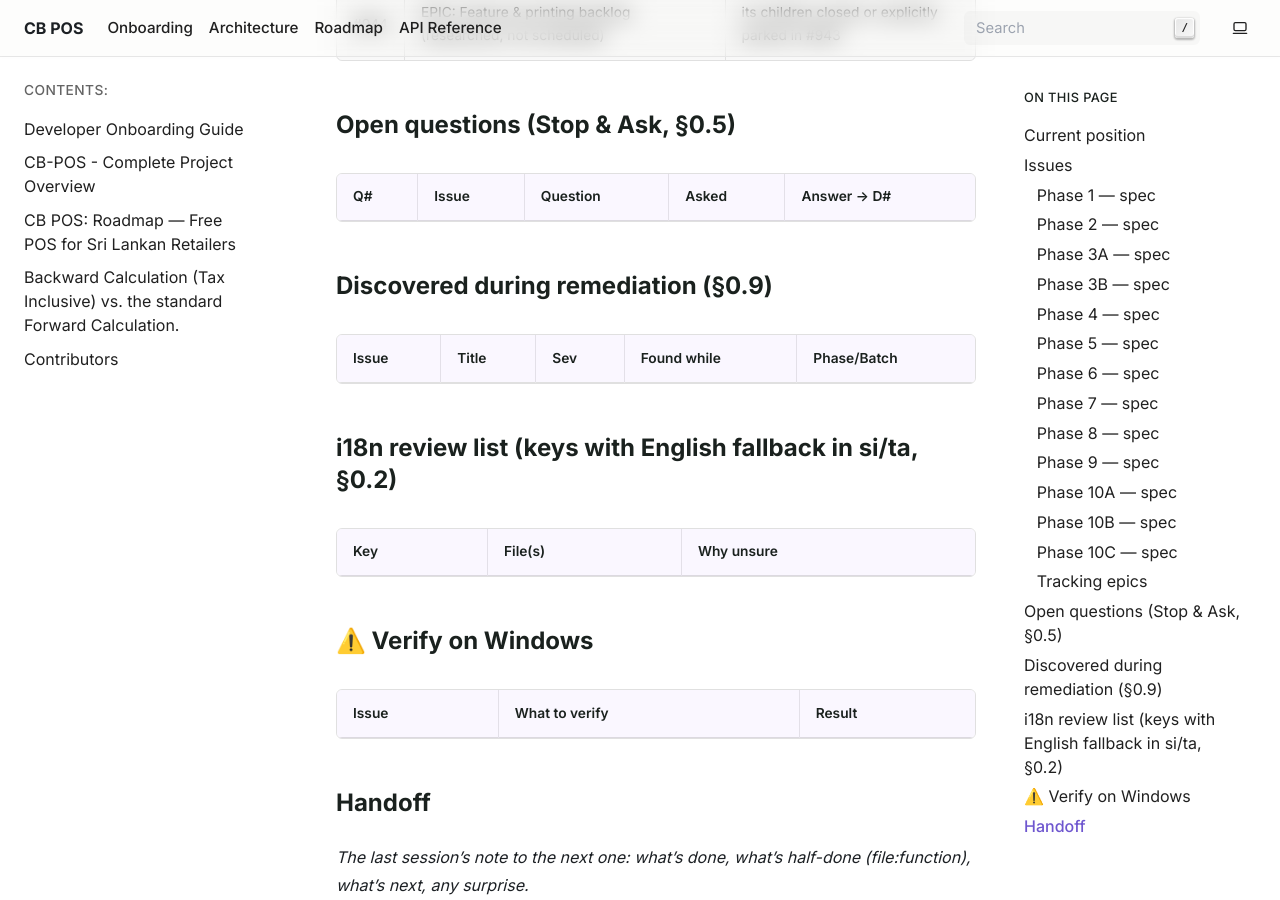
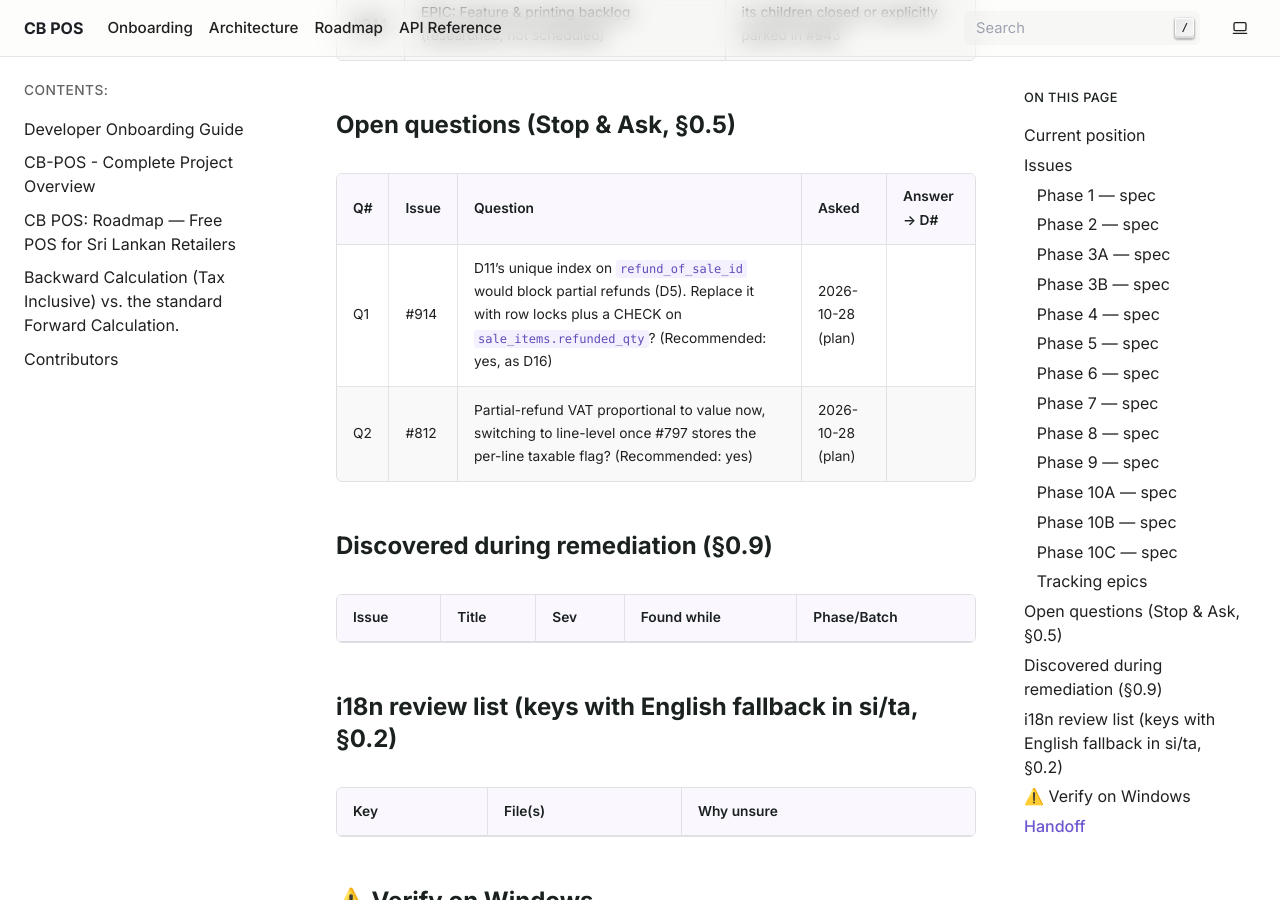
Before and after one commit to HMAHD/CB-POS, a Sphinx documentation site: the page built from docs/remediation/PROGRESS.md, in a window 1280 px wide and 900 px high, scrolled down 19104 px. Built offline with Sphinx 7.4.7, drawn with Linux system fonts in a browser that asks for light colours; pages that are not in the unit, such as notebooks, are missing from menus.

Commit message:
docs(remediation): record open owner questions Q1, Q2

```diff
--- a/docs/remediation/PROGRESS.md
+++ b/docs/remediation/PROGRESS.md
@@ -257,6 +257,8 @@ Statuses: `todo` · `in-progress` · `blocked (Q#)` · `pr-open` · `done` (merg
 
 | Q# | Issue | Question | Asked | Answer → D# |
 |---|---|---|---|---|
+| Q1 | #914 | D11's unique index on `refund_of_sale_id` would block partial refunds (D5). Replace it with row locks plus a CHECK on `sale_items.refunded_qty`? (Recommended: yes, as D16) | 2026-10-28 (plan) | |
+| Q2 | #812 | Partial-refund VAT proportional to value now, switching to line-level once #797 stores the per-line taxable flag? (Recommended: yes) | 2026-10-28 (plan) | |
 
 ## Discovered during remediation (§0.9)
 
```
